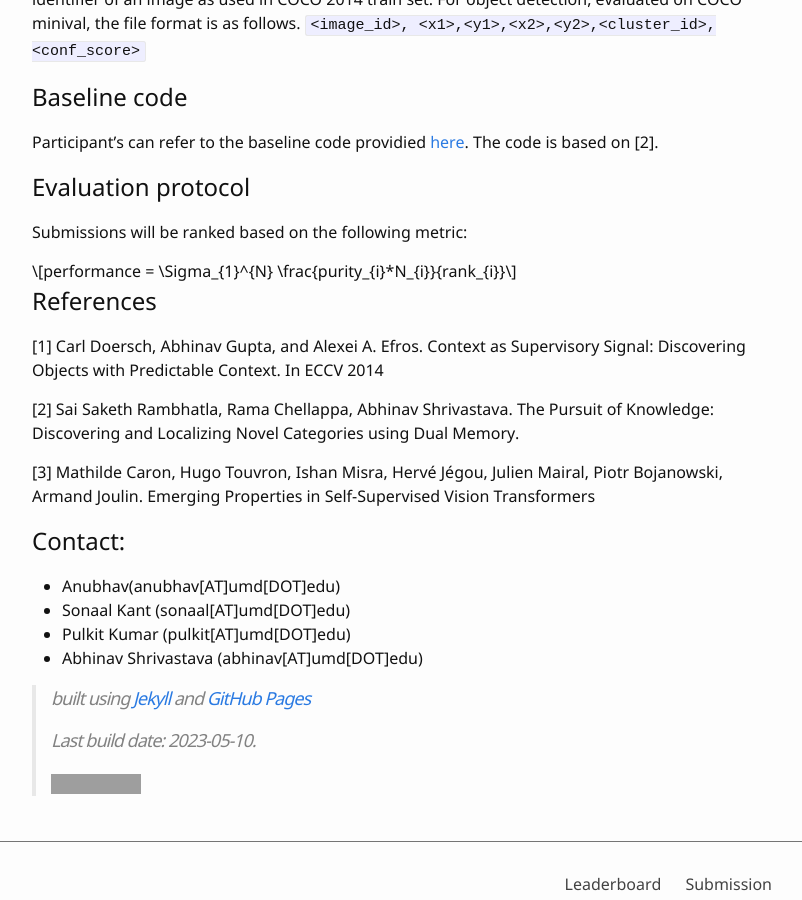
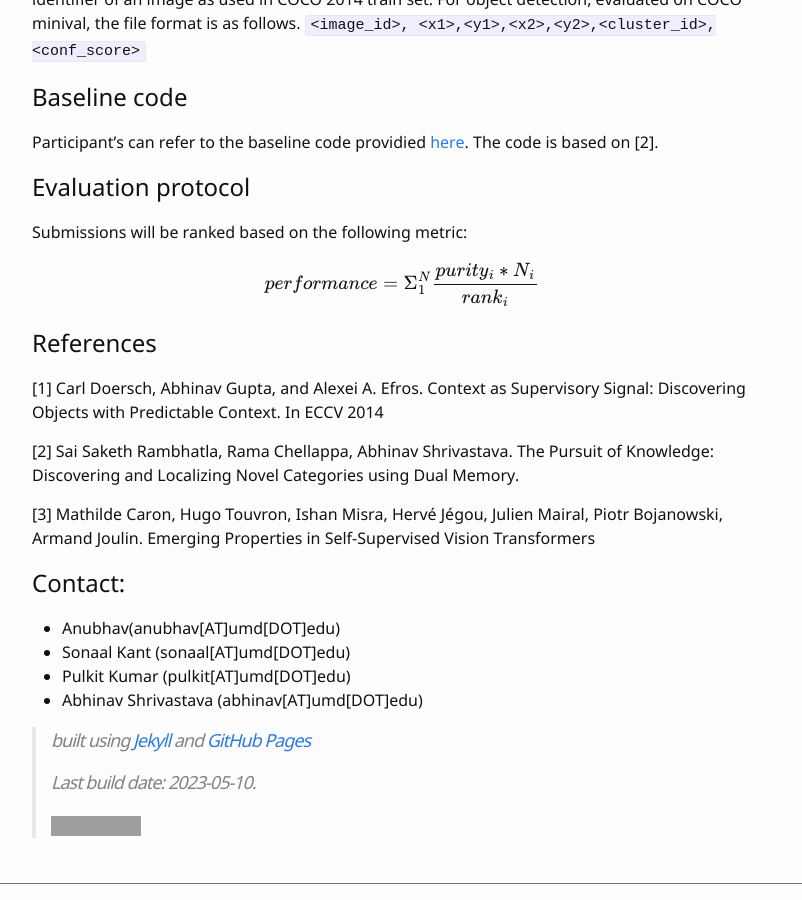
Before and after one commit to obj-disc/obj-disc.github.io, a Jekyll site: the page built from index.md, in a window 1280 px wide and 900 px high, scrolled down 2137 px. Shown: the whole window, without its empty margins (238-1040 px from the left). Built offline with Jekyll 4.4.1, drawn with Linux system fonts in a browser that asks for light colours; formulas are drawn with MathJax 3; part of the change alters nothing that is shown; grey boxes are pictures that could not be loaded.

```diff
--- /dev/null
+++ b/_includes/custom.html
@@ -0,0 +1,18 @@
+<script type="text/x-mathjax-config">
+  MathJax.Hub.Config({
+    tex2jax: {
+      inlineMath: [ ['$$','$$'], ["\\(","\\)"] ],
+      displayMath: [ ['$$','$$'], ["\\(","\\)"] ],
+    },
+    TeX: {
+      Macros: {
+        bra: ["\\langle{#1}|", 1],
+        ket: ["|{#1}\\rangle", 1],
+        braket: ["\\langle{#1}\\rangle", 1],
+        bk: ["\\langle{#1}|{#2}|{#3}\\rangle", 3]
+     }
+   }
+  });
+</script>
+
+<script src='https://cdnjs.cloudflare.com/ajax/libs/mathjax/2.7.7/latest.js?config=TeX-MML-AM_CHTML' async></script>
--- a/_layouts/default.html
+++ b/_layouts/default.html
@@ -2,6 +2,7 @@
 <html lang="{{ site.lang | default: 'en' }}">
 
   {% include head.html %}
+  {% include custom.html %}
 
   <body>
 
```
